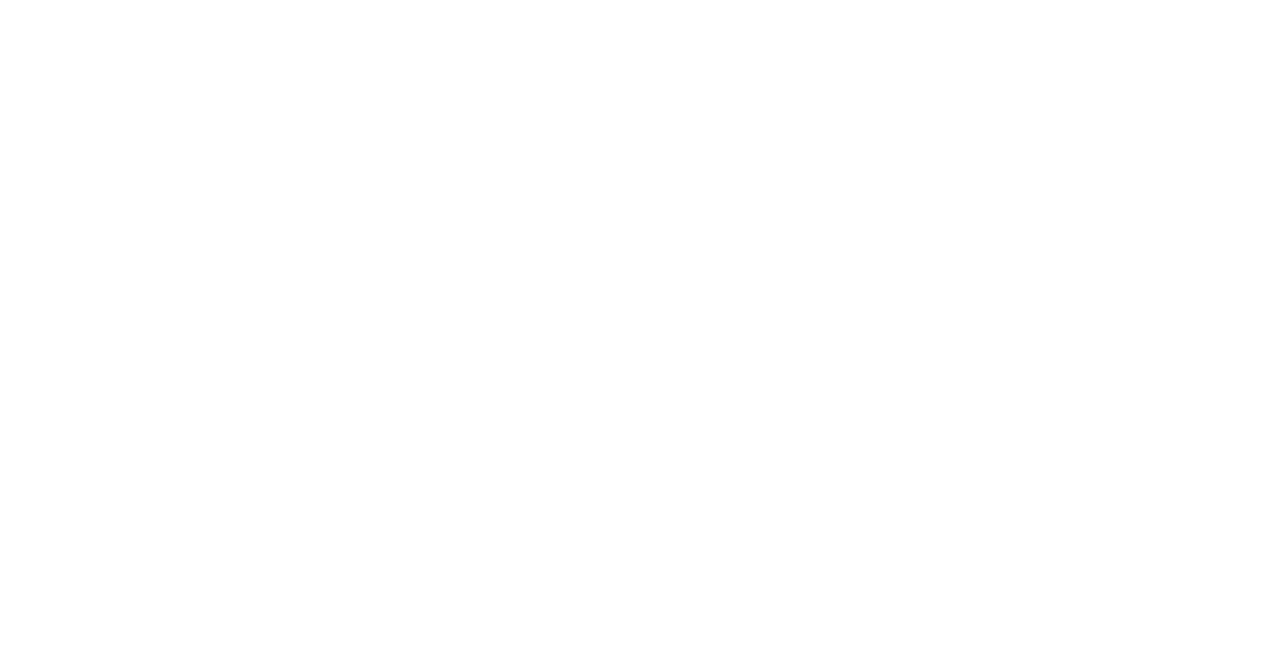
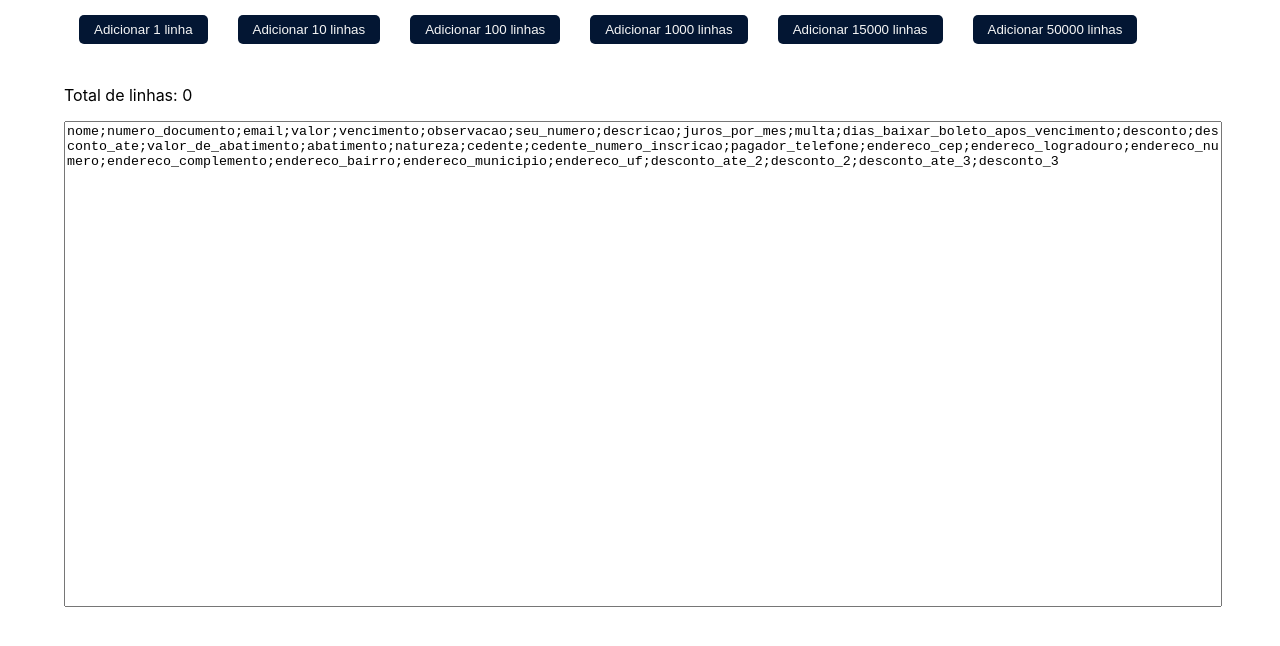
Before and after one commit to grafeno-sa/cnab-generator, a React (Vite) app: page /cnab-generator/csv in a window 1280 px wide. Before the commit this address had no page. Shown: the top 646 px of the page. Built offline with nearby package versions, Linux system fonts and the light colour scheme.

Commit message:
content formatter e preview csv

```diff
--- a/src/App.jsx
+++ b/src/App.jsx
@@ -1,6 +1,7 @@
 import { Routes, Route } from 'react-router-dom';
 
 import Cnab from './pages/Cnab';
+import Csv from './pages/Csv';
 
 import './App.css'
 
@@ -8,6 +9,7 @@ function App() {
   return (
     <Routes>
       <Route path="/cnab-generator" element={<Cnab />} />
+      <Route path="/cnab-generator/csv" element={<Csv />} />
     </Routes>
   );
 }
--- a/src/components/CSV/CSVPreview.jsx
+++ b/src/components/CSV/CSVPreview.jsx
@@ -1,27 +1,27 @@
 import PropTypes from "prop-types";
 import ContentFormatter from "../../scripts/CSV/contentFormatter";
 
-import '../../styles/components/CNABPreview.css';
+import '../../styles/components/CSVPreview.css';
 
-const CNABPreview = ({ generatedLines }) => {
+const CSVPreview = ({ generatedLines }) => {
   if (generatedLines.length >= 50000) {
     return (
       <textarea
         value={'Preview desligado por questões de performance'}
-        className="cnab-preview"
+        className="csv-preview"
         readOnly/>
     )
   }
   return (
     <textarea
       value={ContentFormatter().format(generatedLines)}
-      className="cnab-preview"
+      className="csv-preview"
       readOnly/>
   )
 }
 
-CNABPreview.propTypes = {
+CSVPreview.propTypes = {
   generatedLines: PropTypes.array.isRequired,
 };
 
-export default CNABPreview
+export default CSVPreview
--- /dev/null
+++ b/src/components/CSV/LineGenerator.jsx
@@ -0,0 +1,46 @@
+import PropTypes from "prop-types";
+import { Toast } from "../../vendors/swal/toast"
+
+import generateLine from "../../scripts/CSV/lineFactory"
+
+const LineGenerator = ({ quantity, stateHook }) => {
+  const { generatedLines, setGeneratedLines } = stateHook
+
+  const clickHandler = () => {
+    let newLines = []
+
+    for (let i = 1; i <= quantity; i++) {
+      try{
+        const newLine = generateLine({ generatedLines })
+        newLines.push(newLine)
+      }
+      catch (e) {
+        console.error(e)
+        Toast.fire({
+          icon: "error",
+          title: 'Houve um erro. Favor tentar novamente.'
+        });
+      }
+    }
+
+    setGeneratedLines((prev) => [...prev, ...newLines])
+  }
+
+  return (
+    <button
+      onClick={clickHandler}
+      className="btn btn-primary">
+        <span>{`Adicionar ${quantity} linha${quantity == 1 ? '' : 's'}`}</span>
+    </button>
+  )
+}
+
+LineGenerator.propTypes = {
+  quantity: PropTypes.number.isRequired,
+  stateHook: PropTypes.shape({
+    generatedLines: PropTypes.array.isRequired,
+    setGeneratedLines: PropTypes.func.isRequired,
+  })
+};
+
+export default LineGenerator;
--- /dev/null
+++ b/src/pages/Csv.jsx
@@ -0,0 +1,30 @@
+import { useState } from 'react'
+import CNABPreview from '../components/CSV/CSVPreview';
+import LineGenerator from '../components/CSV/LineGenerator';
+
+function Csv() {
+  const [generatedLines, setGeneratedLines] = useState([])
+
+  return (
+    <div className="container">
+      <div className='row pb-2'>
+        { [1, 10, 100, 1000, 15000, 50000].map(quantity => (
+            <div className='col-2' key={quantity}>
+              <LineGenerator
+                quantity={quantity}
+                stateHook={{generatedLines, setGeneratedLines}}/>
+            </div>
+        )) }
+      </div>
+      <p>
+        <span className='mr-3'>
+          Total de linhas: {generatedLines.length}
+        </span>
+      </p>
+
+      <CNABPreview generatedLines={generatedLines}/>
+    </div>
+  )
+}
+
+export default Csv;
--- a/src/scripts/CSV/contentFormatter.js
+++ b/src/scripts/CSV/contentFormatter.js
@@ -1,4 +1,4 @@
-import { CSV_LINE_FIELDS } from './lineFields';
+import CSV_LINE_FIELDS from './lineFields';
 
 const ContentFormatter = () => {
   const format = (generatedLines) => {
@@ -14,7 +14,7 @@ const ContentFormatter = () => {
   }
 
   const formatData = (generatedLines) => {
-    return generatedLines.map(line => line.data.join(';'))
+    return generatedLines.map(line => Object.values(line.data).join(';'))
   }
 
   return { format }
--- a/src/scripts/CSV/lineFactory.js
+++ b/src/scripts/CSV/lineFactory.js
@@ -1,7 +1,7 @@
-import { CSV_LINE_FIELDS } from './lineFields';
+import CSV_LINE_FIELDS from './lineFields';
 
 const generateLine = ({ generatedLines}) => {
-  let newLine = {};
+  let newLine = { data: {} };
 
   CSV_LINE_FIELDS.forEach((field) => {
     newLine['data'][field.name] = field.defaultValue();
--- /dev/null
+++ b/src/styles/components/CSVPreview.css
@@ -0,0 +1,8 @@
+textarea.csv-preview {
+  width: 100%;
+  white-space: pre-wrap;
+  resize: none;
+  min-height: 60vh;
+  margin: 0 auto;
+  overflow: auto;
+}
```
